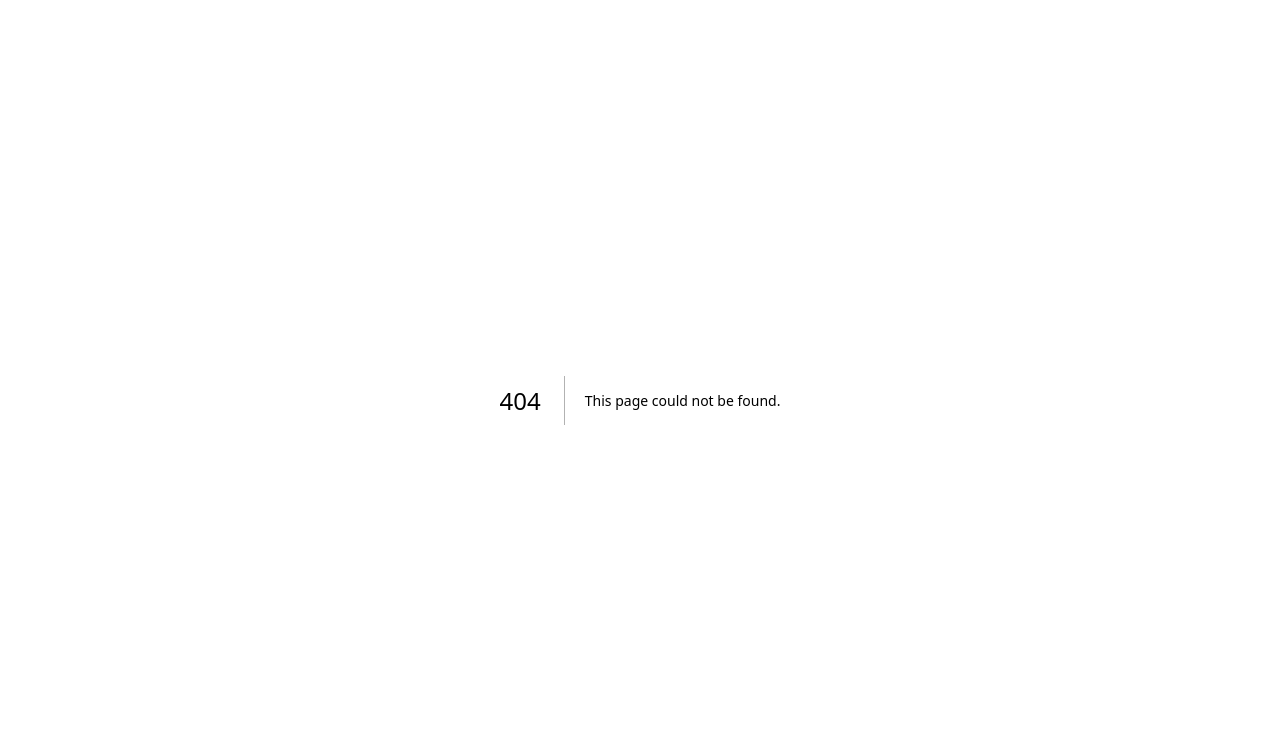
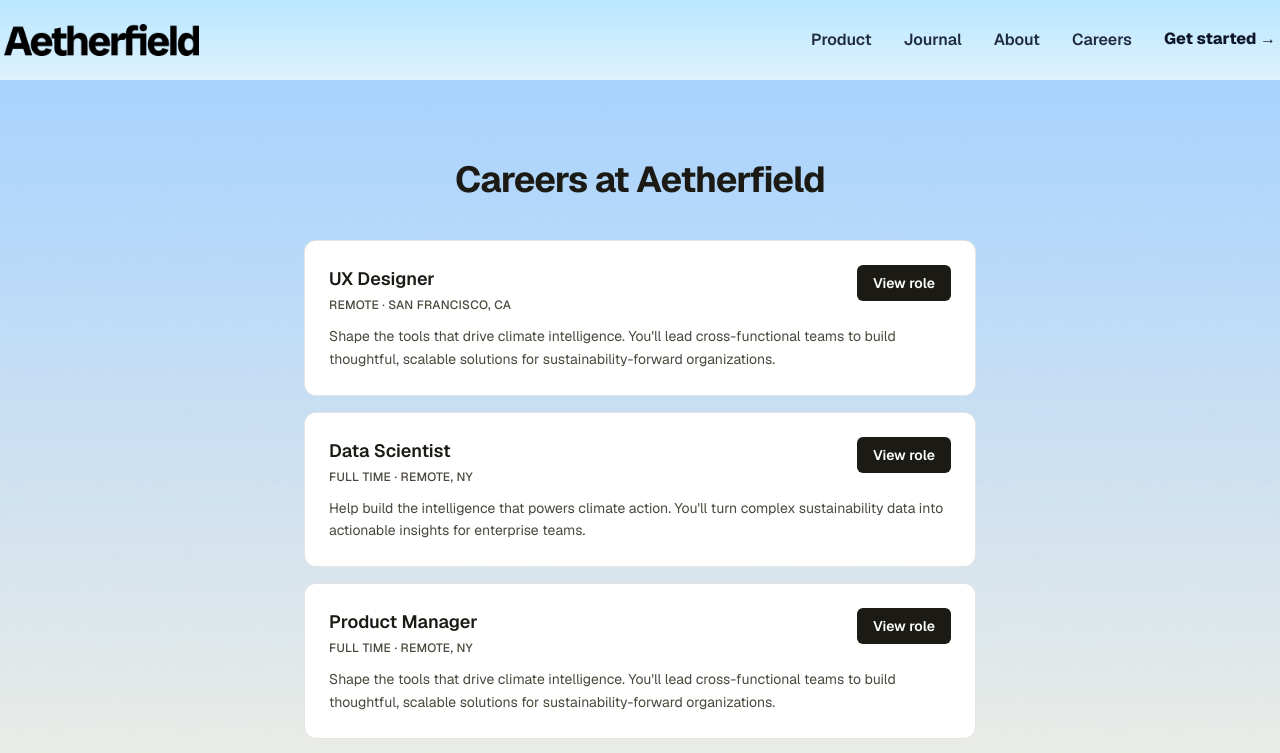
Before and after one commit to hassamnaveed44/aetherfield-saas, a Next.js app: page /carrers in a window 1280 px wide. Before the commit this address had no page. Shown: the top 753 px of the page. Built offline with nearby package versions, Linux system fonts and the light colour scheme.

Commit message:
Add the Carrer page

```diff
--- /dev/null
+++ b/src/app/carrers/page.tsx
@@ -0,0 +1,17 @@
+import Navbar from "@/components/layout/Navbar";
+import CareersHero from "@/components/sections/CareersHero";
+
+/**
+ * Route: /careers
+ * Purpose: Careers page — background-image hero (heading + job cards
+ * combined into one section) using the same Navbar component/props as
+ * every other page on the site.
+ */
+export default function CareersPage() {
+  return (
+    <>
+      <Navbar background="blue" />
+      <CareersHero />
+    </>
+  );
+}
--- a/src/components/layout/Navbar.tsx
+++ b/src/components/layout/Navbar.tsx
@@ -15,7 +15,7 @@ const NAVIGATION_LINKS: NavItem[] = [
   { id: "1", label: "Product", url: "#product" },
   { id: "2", label: "Journal", url: "/journal" },
   { id: "3", label: "About", url: "/about" },
-  { id: "4", label: "Careers", url: "/careers" },
+  { id: "4", label: "Careers", url: "/carrers" },
   { id: "5", label: "Get started →", url: "#get-started", isButton: true },
 ];
 
--- /dev/null
+++ b/src/components/sections/CareersHero.tsx
@@ -0,0 +1,106 @@
+import Image from "next/image";
+import Container from "@/components/layout/Container";
+
+interface JobListing {
+  id: string;
+  title: string;
+  meta: string;
+  description: string;
+  isOpenApplication?: boolean;
+}
+
+const JOBS: JobListing[] = [
+  {
+    id: "ux-designer",
+    title: "UX Designer",
+    meta: "Remote · San Francisco, CA",
+    description:
+      "Shape the tools that drive climate intelligence. You'll lead cross-functional teams to build thoughtful, scalable solutions for sustainability-forward organizations.",
+  },
+  {
+    id: "data-scientist",
+    title: "Data Scientist",
+    meta: "Full time · Remote, NY",
+    description:
+      "Help build the intelligence that powers climate action. You'll turn complex sustainability data into actionable insights for enterprise teams.",
+  },
+  {
+    id: "product-manager",
+    title: "Product Manager",
+    meta: "Full time · Remote, NY",
+    description:
+      "Shape the tools that drive climate intelligence. You'll lead cross-functional teams to build thoughtful, scalable solutions for sustainability-forward organizations.",
+  },
+  {
+    id: "open-application",
+    title: "Open application",
+    meta: "Full time · Remote, NY",
+    description: "Don't see your role available? Apply for an open application!",
+    isOpenApplication: true,
+  },
+];
+
+/**
+ * Component: CareersHero
+ * Purpose: /careers hero + job list combined into a single section that
+ * shares one continuous background image — heading up top, job cards
+ * flowing directly below it with no separate white block/gap in between,
+ * matching the reference layout.
+ * Props: none — reads from the JOBS constant above.
+ */
+export default function CareersHero() {
+  return (
+    <section className="relative overflow-hidden">
+      {/* Shared background — sized by the content below (heading + cards),
+          not a fixed height, so it stretches to fit whatever's in here. */}
+      <Image
+        src="/images/bg-img.jpg"
+        alt=""
+        fill
+        priority
+        className="-z-10 object-cover"
+      />
+
+      <Container>
+        <h1 className="pt-16 text-center text-3xl font-bold tracking-tight text-ink sm:pt-20 sm:text-4xl">
+          Careers at Aetherfield
+        </h1>
+
+        <div className="mx-auto mt-8 flex max-w-2xl flex-col gap-4 pb-16 sm:mt-10 sm:pb-20">
+          {JOBS.map((job) => (
+            <div
+              key={job.id}
+              className={`rounded-xl border bg-white p-5 sm:p-6 ${
+                job.isOpenApplication
+                  ? "border-dashed border-black/20"
+                  : "border-black/10"
+              }`}
+            >
+              <div className="flex flex-col gap-3 sm:flex-row sm:items-start sm:justify-between">
+                <div>
+                  <h3 className="text-base font-semibold text-ink sm:text-lg">
+                    {job.title}
+                  </h3>
+                  <p className="mt-1 text-xs font-medium uppercase tracking-wide text-ink-soft">
+                    {job.meta}
+                  </p>
+                </div>
+
+                <button
+                  type="button"
+                  className="w-25 shrink-0 rounded-md bg-ink px-4 py-2 text-sm font-semibold text-white transition-opacity hover:opacity-85 active:scale-95 sm:w-auto"
+                >
+                  {job.isOpenApplication ? "Apply now" : "View role"}
+                </button>
+              </div>
+
+              <p className="mt-3 text-sm leading-relaxed text-ink-soft">
+                {job.description}
+              </p>
+            </div>
+          ))}
+        </div>
+      </Container>
+    </section>
+  );
+}
--- /dev/null
+++ b/src/components/sections/JobListings.tsx
@@ -0,0 +1,90 @@
+import Container from "@/components/layout/Container";
+
+interface JobListing {
+  id: string;
+  title: string;
+  meta: string;
+  description: string;
+  isOpenApplication?: boolean;
+}
+
+const JOBS: JobListing[] = [
+  {
+    id: "ux-designer",
+    title: "UX Designer",
+    meta: "Remote · San Francisco, CA",
+    description:
+      "Shape the tools that drive climate intelligence. You'll lead cross-functional teams to build thoughtful, scalable solutions for sustainability-forward organizations.",
+  },
+  {
+    id: "data-scientist",
+    title: "Data Scientist",
+    meta: "Full time · Remote, NY",
+    description:
+      "Help build the intelligence that powers climate action. You'll turn complex sustainability data into actionable insights for enterprise teams.",
+  },
+  {
+    id: "product-manager",
+    title: "Product Manager",
+    meta: "Full time · Remote, NY",
+    description:
+      "Shape the tools that drive climate intelligence. You'll lead cross-functional teams to build thoughtful, scalable solutions for sustainability-forward organizations.",
+  },
+  {
+    id: "open-application",
+    title: "Open application",
+    meta: "Full time · Remote, NY",
+    description: "Don't see your role available? Apply for an open application!",
+    isOpenApplication: true,
+  },
+];
+
+/**
+ * Component: JobListings
+ * Purpose: List of open roles on /careers — each a card with title, meta
+ * line, description, and a CTA button. The last card ("Open application")
+ * uses a dashed border to visually set it apart from real openings.
+ * Props: none — reads from the JOBS constant above.
+ */
+export default function JobListings() {
+  return (
+    <section className="bg-white py-14 sm:py-20">
+      <Container>
+        <div className="mx-auto flex max-w-2xl flex-col gap-4">
+          {JOBS.map((job) => (
+            <div
+              key={job.id}
+              className={`rounded-xl border p-5 sm:p-6 ${
+                job.isOpenApplication
+                  ? "border-dashed border-black/20"
+                  : "border-black/10"
+              }`}
+            >
+              <div className="flex flex-col gap-3 sm:flex-row sm:items-start sm:justify-between">
+                <div>
+                  <h3 className="text-base font-semibold text-ink sm:text-lg">
+                    {job.title}
+                  </h3>
+                  <p className="mt-1 text-xs font-medium uppercase tracking-wide text-ink-soft">
+                    {job.meta}
+                  </p>
+                </div>
+
+                <button
+                  type="button"
+                  className="w-full shrink-0 rounded-md bg-ink px-4 py-2 text-sm font-semibold text-white transition-opacity hover:opacity-85 active:scale-95 sm:w-auto"
+                >
+                  {job.isOpenApplication ? "Apply now" : "View role"}
+                </button>
+              </div>
+
+              <p className="mt-3 text-sm leading-relaxed text-ink-soft">
+                {job.description}
+              </p>
+            </div>
+          ))}
+        </div>
+      </Container>
+    </section>
+  );
+}
```
